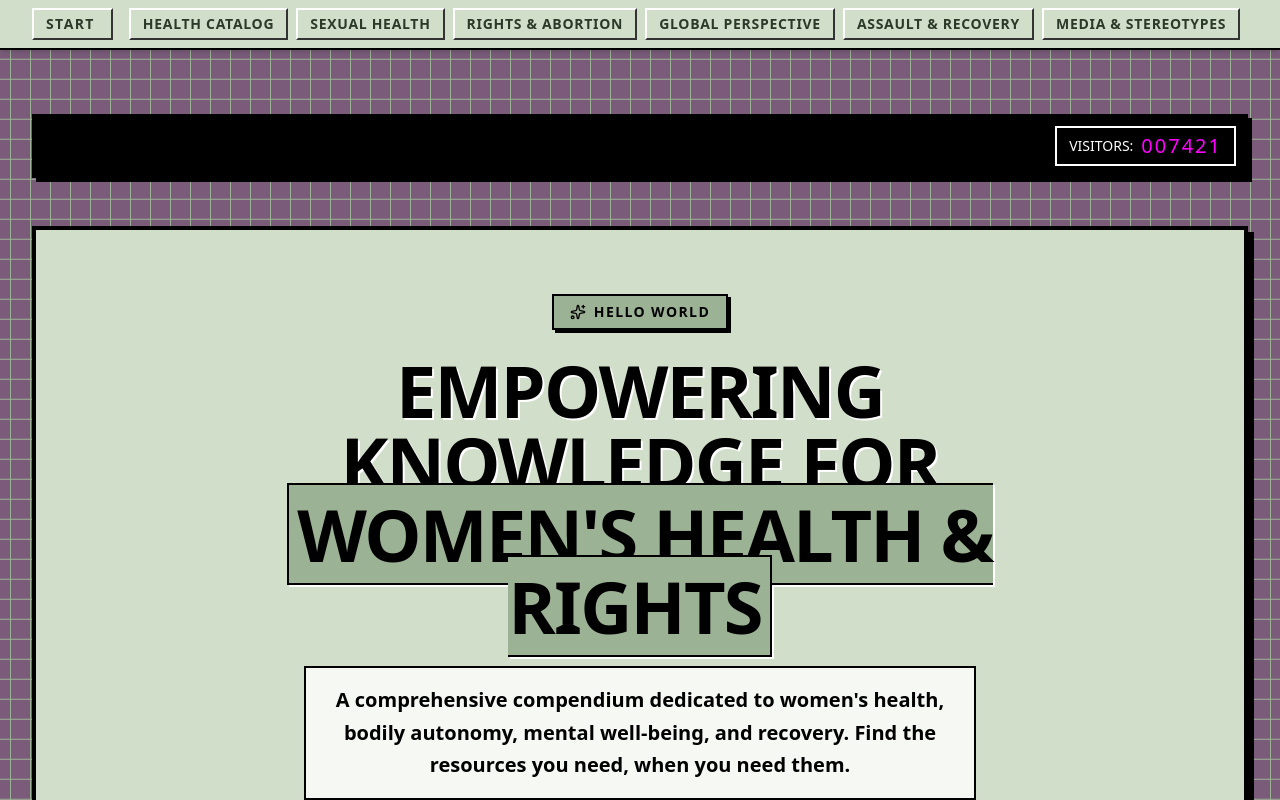
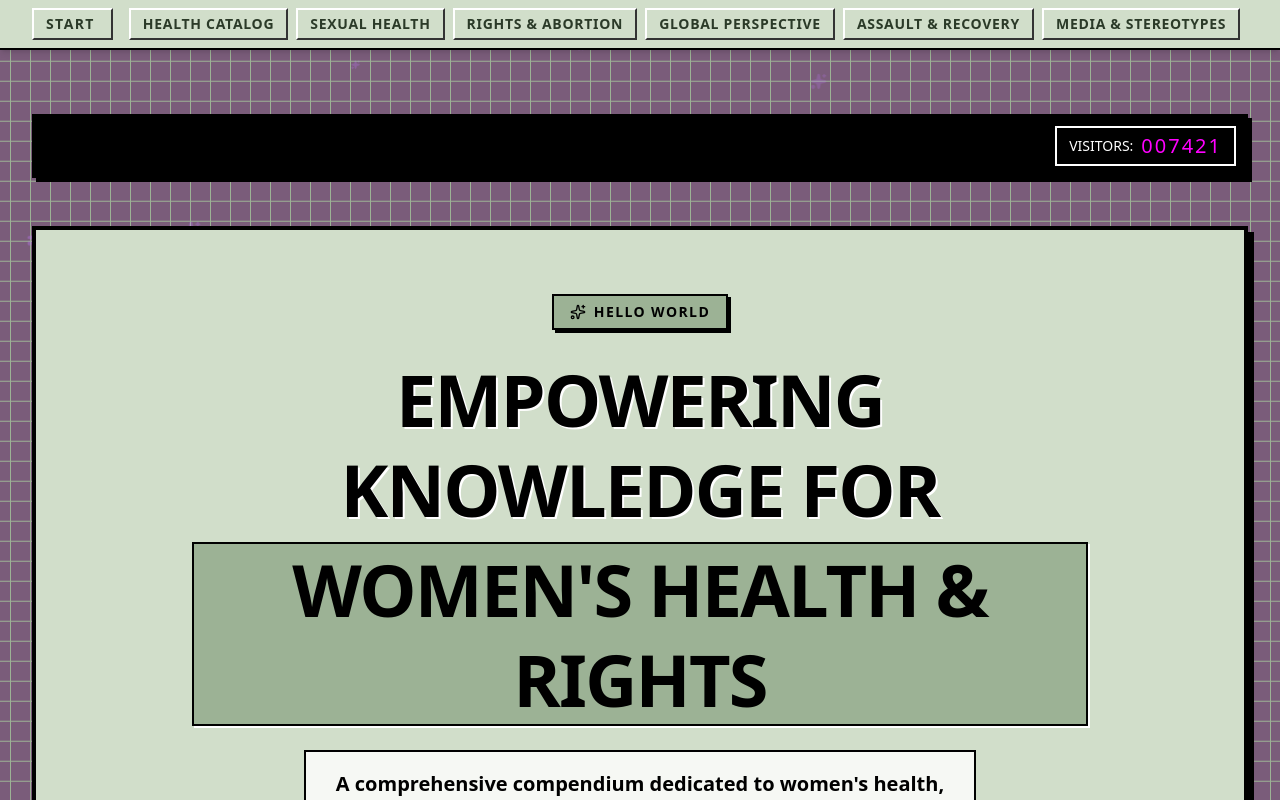
Before and after one commit to tessakd27/womens-resource-compendium, a Next.js app: page / in a window 1280 px wide. Shown: the top 800 px of the page. Built offline with nearby package versions, Linux system fonts and the light colour scheme.

Commit message:
Fix hero spacing and add background sparkles

```diff
--- a/src/app/globals.css
+++ b/src/app/globals.css
@@ -212,4 +212,39 @@
   .animate-floating-heart {
     animation: float-heart linear infinite;
   }
+
+  /* Sparkles Animation */
+  @keyframes ambient-sparkle {
+    0% {
+      opacity: 0;
+      transform: scale(0.5) translateY(0);
+    }
+    50% {
+      opacity: 0.4;
+      transform: scale(1) translateY(-10px);
+    }
+    100% {
+      opacity: 0;
+      transform: scale(0.5) translateY(-20px);
+    }
+  }
+
+  @keyframes cursor-sparkle {
+    0% {
+      opacity: 1;
+      transform: scale(1) translateY(0);
+    }
+    100% {
+      opacity: 0;
+      transform: scale(0) translateY(20px);
+    }
+  }
+
+  .animate-ambient-sparkle {
+    animation: ambient-sparkle linear infinite;
+  }
+
+  .animate-cursor-sparkle {
+    animation: cursor-sparkle 1s ease-out forwards;
+  }
 }
--- a/src/app/layout.tsx
+++ b/src/app/layout.tsx
@@ -2,6 +2,7 @@ import type { Metadata } from "next";
 import { Lora, Nunito } from "next/font/google";
 import "./globals.css";
 import { Navigation } from "@/components/Navigation";
+import { BackgroundSparkles } from "@/components/BackgroundSparkles";
 
 const fontHeading = Lora({
   weight: ["400", "500", "600", "700"],
@@ -27,9 +28,10 @@ export default function RootLayout({
 }>) {
   return (
     <html lang="en">
-      <body className={`${fontSans.variable} ${fontHeading.variable} font-sans antialiased min-h-screen flex flex-col bg-background text-foreground retro-bg pattern-dots selection:bg-primary selection:text-primary-foreground`}>
+      <body className={`${fontSans.variable} ${fontHeading.variable} font-sans antialiased min-h-screen flex flex-col bg-background text-foreground retro-bg pattern-dots selection:bg-primary selection:text-primary-foreground relative`}>
+        <BackgroundSparkles />
         <Navigation />
-        <main className="flex-1 container mx-auto px-4 sm:px-6 lg:px-8 py-8 md:py-12">
+        <main className="flex-1 container mx-auto px-4 sm:px-6 lg:px-8 py-8 md:py-12 relative z-10">
           {children}
         </main>
       </body>
--- a/src/app/page.tsx
+++ b/src/app/page.tsx
@@ -28,8 +28,8 @@ export default function Home() {
         <div className="inline-flex items-center border-2 border-black px-4 py-1.5 text-sm font-bold uppercase tracking-widest bg-primary text-black cursor-default relative z-10 retro-shadow-sm">
           <Sparkles className="h-4 w-4 mr-2" /> Hello World
         </div>
-        <h1 className="text-4xl md:text-6xl lg:text-7xl font-bold font-heading text-black tracking-tight max-w-4xl relative z-10 leading-none uppercase drop-shadow-[2px_2px_0_#fff]">
-          Empowering Knowledge for <br /> <span className="bg-primary px-2 border-2 border-black">Women's Health & Rights</span>
+        <h1 className="text-4xl md:text-6xl lg:text-7xl font-bold font-heading text-black tracking-tight max-w-4xl relative z-10 leading-tight uppercase drop-shadow-[2px_2px_0_#fff]">
+          Empowering Knowledge for <br /> <span className="inline-block mt-2 bg-primary px-2 border-2 border-black">Women's Health & Rights</span>
         </h1>
         <p className="text-lg md:text-xl text-black font-sans font-bold max-w-2xl leading-relaxed relative z-10 bg-white/80 p-4 border-2 border-black">
           A comprehensive compendium dedicated to women's health, bodily autonomy, mental well-being, and recovery. Find the resources you need, when you need them.
--- /dev/null
+++ b/src/components/BackgroundSparkles.tsx
@@ -0,0 +1,98 @@
+"use client";
+
+import { useEffect, useState, useCallback } from "react";
+import { Sparkles } from "lucide-react";
+
+interface SparkleProps {
+  id: number;
+  x: number;
+  y: number;
+  size: number;
+  rotation: number;
+}
+
+export function BackgroundSparkles() {
+  const [mounted, setMounted] = useState(false);
+  const [cursorSparkles, setCursorSparkles] = useState<SparkleProps[]>([]);
+  const [sparkleIdCounter, setSparkleIdCounter] = useState(0);
+
+  useEffect(() => {
+    setMounted(true);
+  }, []);
+
+  // Handle mouse move to generate cursor-tracking sparkles
+  const handleMouseMove = useCallback((e: MouseEvent) => {
+    // Only spawn a new sparkle roughly 1 in every 5 mouse move events to prevent overwhelming the DOM
+    if (Math.random() > 0.2) return;
+
+    const newSparkle: SparkleProps = {
+      id: Date.now() + Math.random(),
+      x: e.clientX,
+      y: e.clientY + window.scrollY, // Adjust to page scroll
+      size: Math.random() * 12 + 6, // 6px to 18px
+      rotation: Math.random() * 180,
+    };
+
+    setCursorSparkles((prev) => [...prev, newSparkle]);
+
+    // Automatically remove the sparkle after it fades out (1s)
+    setTimeout(() => {
+      setCursorSparkles((prev) => prev.filter((s) => s.id !== newSparkle.id));
+    }, 1000);
+  }, []);
+
+  useEffect(() => {
+    if (!mounted) return;
+    window.addEventListener("mousemove", handleMouseMove);
+    return () => window.removeEventListener("mousemove", handleMouseMove);
+  }, [mounted, handleMouseMove]);
+
+  if (!mounted) return null;
+
+  // Pre-generate some random global ambient background sparkles
+  const ambientSparkles = Array.from({ length: 20 }).map((_, i) => {
+    const left = Math.random() * 100;
+    const top = Math.random() * 100;
+    const animationDelay = Math.random() * 5;
+    const animationDuration = Math.random() * 4 + 3; // 3 to 7s
+
+    return (
+      <div
+        key={`ambient-${i}`}
+        className="fixed text-purple-400 opacity-0 animate-ambient-sparkle pointer-events-none z-0"
+        style={{
+          left: `${left}vw`,
+          top: `${top}vh`,
+          animationDuration: `${animationDuration}s`,
+          animationDelay: `${animationDelay}s`,
+        }}
+      >
+        <Sparkles size={Math.random() * 16 + 8} fill="currentColor" />
+      </div>
+    );
+  });
+
+  return (
+    <>
+      <div className="fixed inset-0 pointer-events-none z-0 overflow-hidden">
+        {ambientSparkles}
+      </div>
+
+      <div className="absolute top-0 left-0 w-full h-full pointer-events-none z-50">
+        {cursorSparkles.map((sparkle) => (
+          <div
+            key={sparkle.id}
+            className="absolute text-purple-500 animate-cursor-sparkle drop-shadow-[0_0_5px_rgba(168,85,247,0.5)]"
+            style={{
+              left: `${sparkle.x}px`,
+              top: `${sparkle.y}px`,
+              transform: `translate(-50%, -50%) rotate(${sparkle.rotation}deg)`,
+            }}
+          >
+            <Sparkles size={sparkle.size} fill="currentColor" />
+          </div>
+        ))}
+      </div>
+    </>
+  );
+}
```
